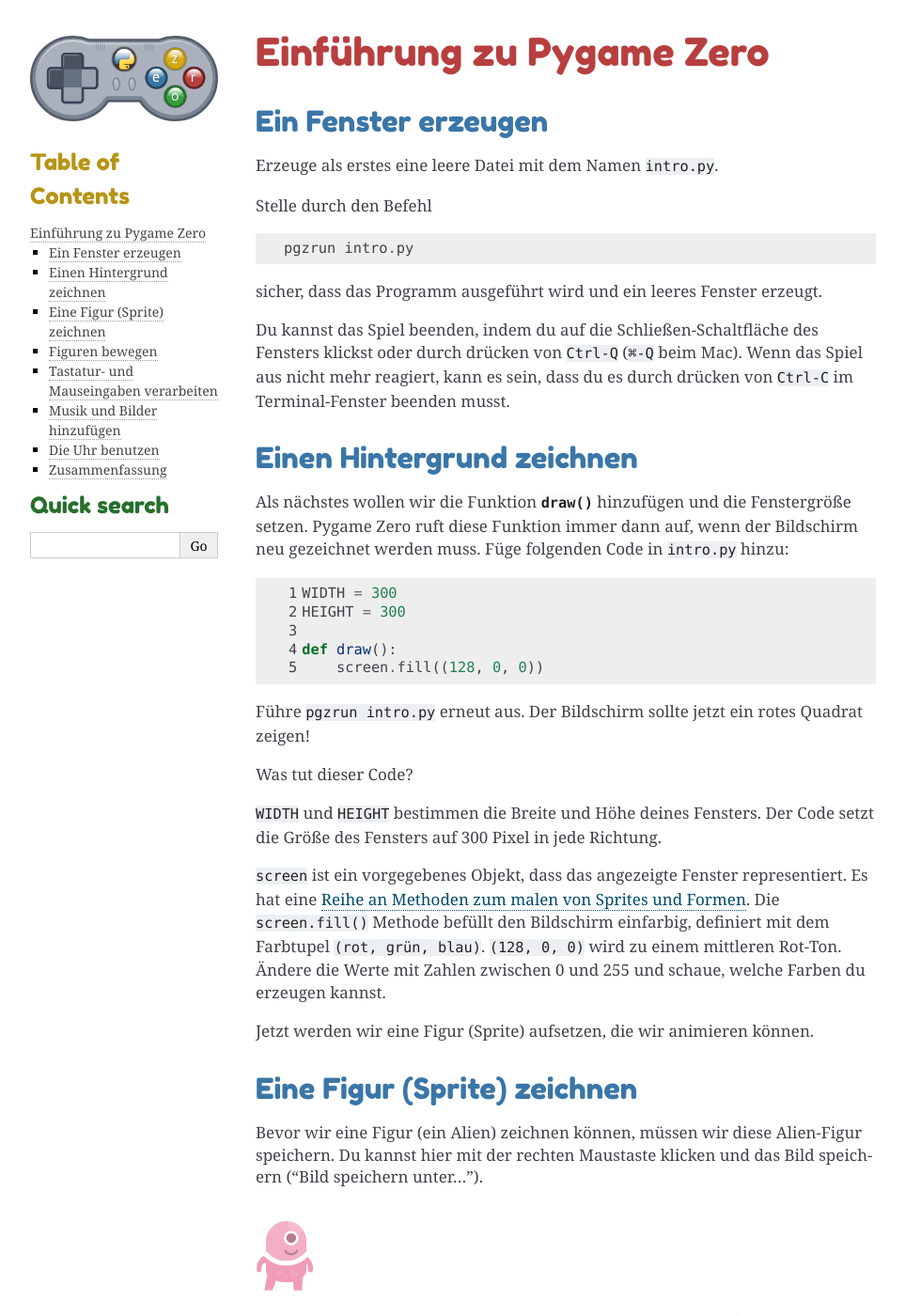
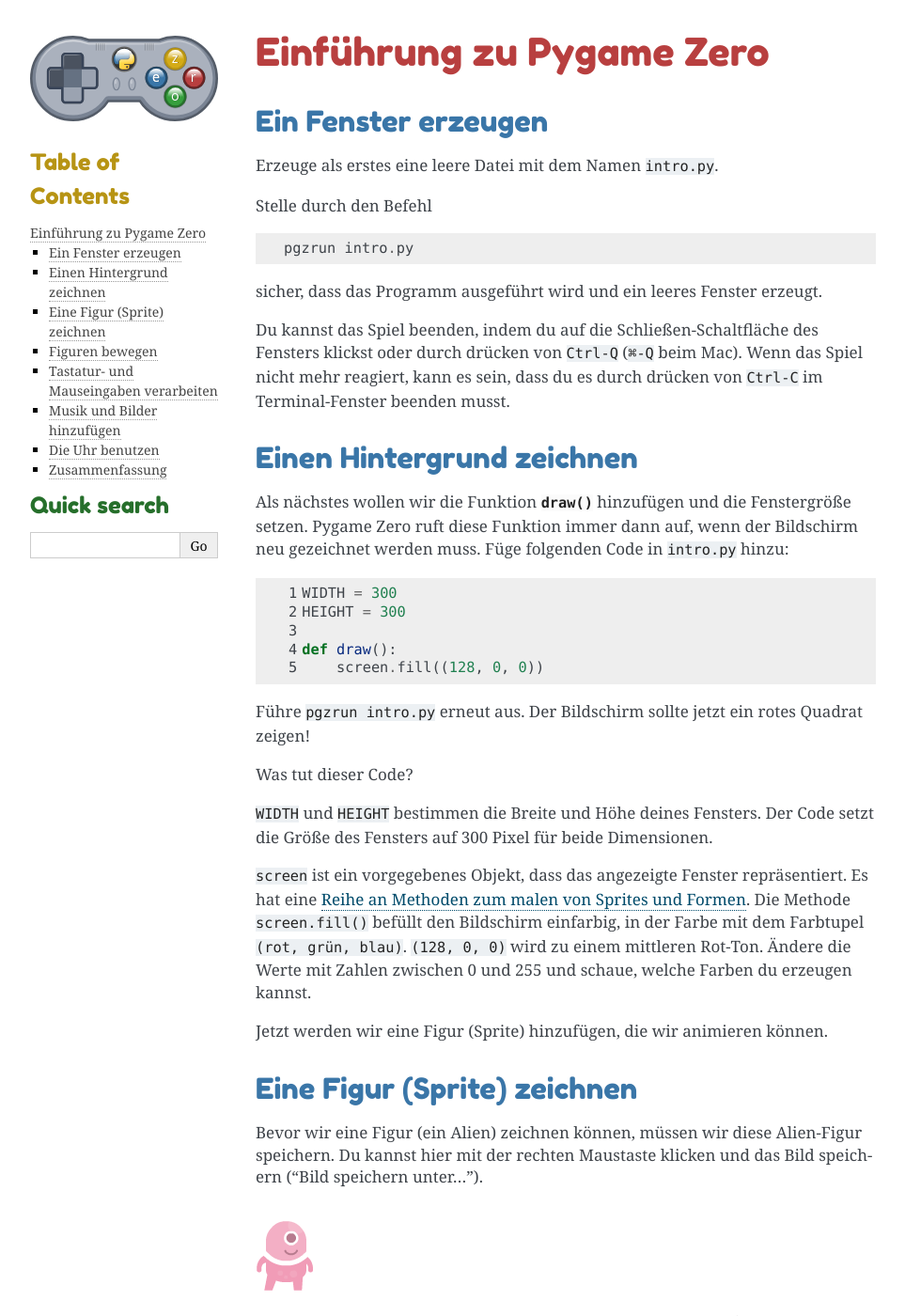
Before and after one commit to reher1/pgzero-german, a Sphinx documentation site: the page built from doc/introduction.rst, in a window 1280 px wide and 1400 px high. Shown: the whole window at 94% size, without its empty margins (148-1111 px from the left). Built offline with Sphinx 7.4.7, drawn with Linux system fonts in a browser that asks for light colours; pages that are not in the unit, such as notebooks, are missing from menus; some of the changed text lies outside the part shown.

Commit message:
Update introduction.rst

```diff
--- a/doc/introduction.rst
+++ b/doc/introduction.rst
@@ -17,7 +17,7 @@
 
 Du kannst das Spiel beenden, indem du auf die Schließen-Schaltfläche des
 Fensters klickst oder durch drücken von
-``Ctrl-Q`` (``⌘-Q`` beim Mac). Wenn das Spiel aus nicht mehr reagiert, kann es sein, dass du es durch drücken von ``Ctrl-C`` im
+``Ctrl-Q`` (``⌘-Q`` beim Mac). Wenn das Spiel nicht mehr reagiert, kann es sein, dass du es durch drücken von ``Ctrl-C`` im
 Terminal-Fenster beenden musst.
 
 
@@ -40,17 +40,17 @@
 Was tut dieser Code?
 
 ``WIDTH`` und ``HEIGHT`` bestimmen die Breite und Höhe deines Fensters. Der Code
-setzt die Größe des Fensters auf 300 Pixel in jede Richtung.
+setzt die Größe des Fensters auf 300 Pixel für beide Dimensionen.
 
 ``screen`` ist ein vorgegebenes Objekt, dass das angezeigte Fenster
-representiert. Es hat eine
-:ref:`Reihe an Methoden zum malen von Sprites und Formen <screen>`. Die
-``screen.fill()`` Methode befüllt den Bildschirm einfarbig,
-definiert mit dem Farbtupel ``(rot, grün, blau)``. ``(128, 0, 0)`` wird zu einem
+repräsentiert. Es hat eine
+:ref:`Reihe an Methoden zum malen von Sprites und Formen <screen>`. Die Methode
+``screen.fill()`` befüllt den Bildschirm einfarbig,
+in der Farbe mit dem Farbtupel ``(rot, grün, blau)``. ``(128, 0, 0)`` wird zu einem
 mittleren Rot-Ton. Ändere die Werte mit Zahlen zwischen 0 und 255 und schaue,
 welche Farben du erzeugen kannst.
 
-Jetzt werden wir eine Figur (Sprite) aufsetzen, die wir animieren können.
+Jetzt werden wir eine Figur (Sprite) hinzufügen, die wir animieren können.
 
 Eine Figur (Sprite) zeichnen
 ----------------------------
@@ -76,7 +76,7 @@
 
 Du musst die Datei am richten Ort speichern.
 Erstelle ein Verzeichnis namens ``images`` und speichere das Bild dort unter
-``alien.png``. (alles kleingeschrieben!)
+``alien.png`` (alles kleingeschrieben!).
 
 Wenn du das erledigt hast, sollte dein Projektverzeichnis so aussehen:
 
```
